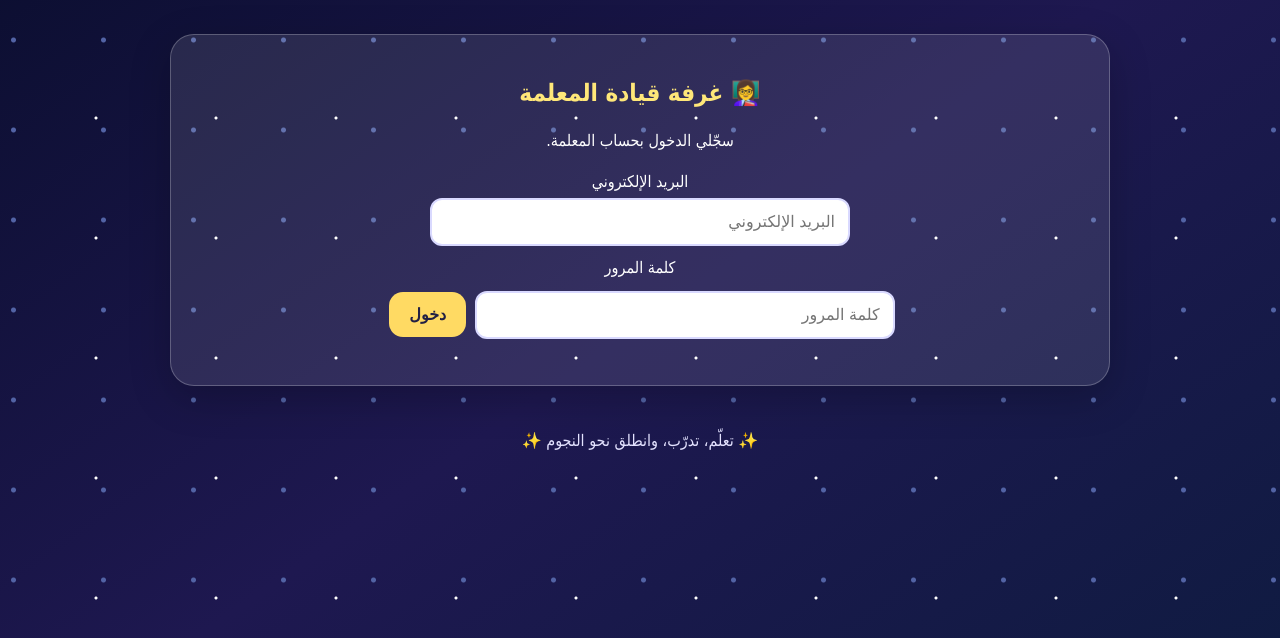
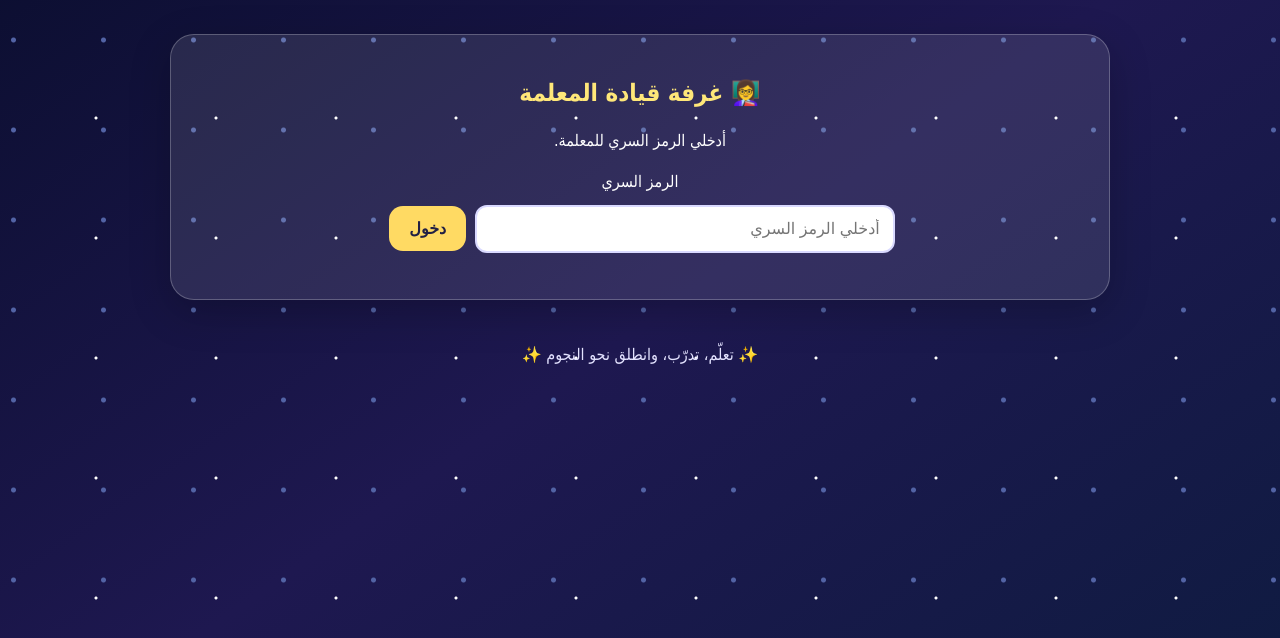
Before and after one commit to studenttp/-, a plain HTML site: page index.html in a window 1280 px wide. Both pictures are taken after a click on the button "🔐 صفحة المعلمة". Shown: the part 158-796 px from the top of the page. Drawn offline with Linux system fonts and the light colour scheme; no server answers.

Commit message:
Update index.html

```diff
--- a/index.html
+++ b/index.html
@@ -61,25 +61,18 @@
       <h2>👩‍🏫 غرفة قيادة المعلمة</h2>
 
       <div id="teacherLogin">
-        <p>سجّلي الدخول بحساب المعلمة.</p>
+        <p>أدخلي الرمز السري للمعلمة.</p>
 
-        <label for="teacherEmail">البريد الإلكتروني</label>
-        <input
-          id="teacherEmail"
-          type="email"
-          placeholder="البريد الإلكتروني"
-          autocomplete="username"
-        >
-
-        <label for="teacherCode">كلمة المرور</label>
+        <label for="teacherCode">الرمز السري</label>
         <input
           id="teacherCode"
           type="password"
-          placeholder="كلمة المرور"
+          placeholder="أدخلي الرمز السري"
           autocomplete="current-password"
+          aria-label="الرمز السري للمعلمة"
         >
 
-        <button id="loginBtn">دخول</button>
+        <button id="loginBtn" type="button">دخول</button>
         <p id="loginMessage" aria-live="polite"></p>
       </div>
 
@@ -128,7 +121,6 @@
 
   <footer>✨ تعلّم، تدرّب، وانطلق نحو النجوم ✨</footer>
 
-  <!-- تحميل ملف JavaScript مرة واحدة فقط -->
   <script type="module" src="script.js"></script>
 </body>
 </html>
```
